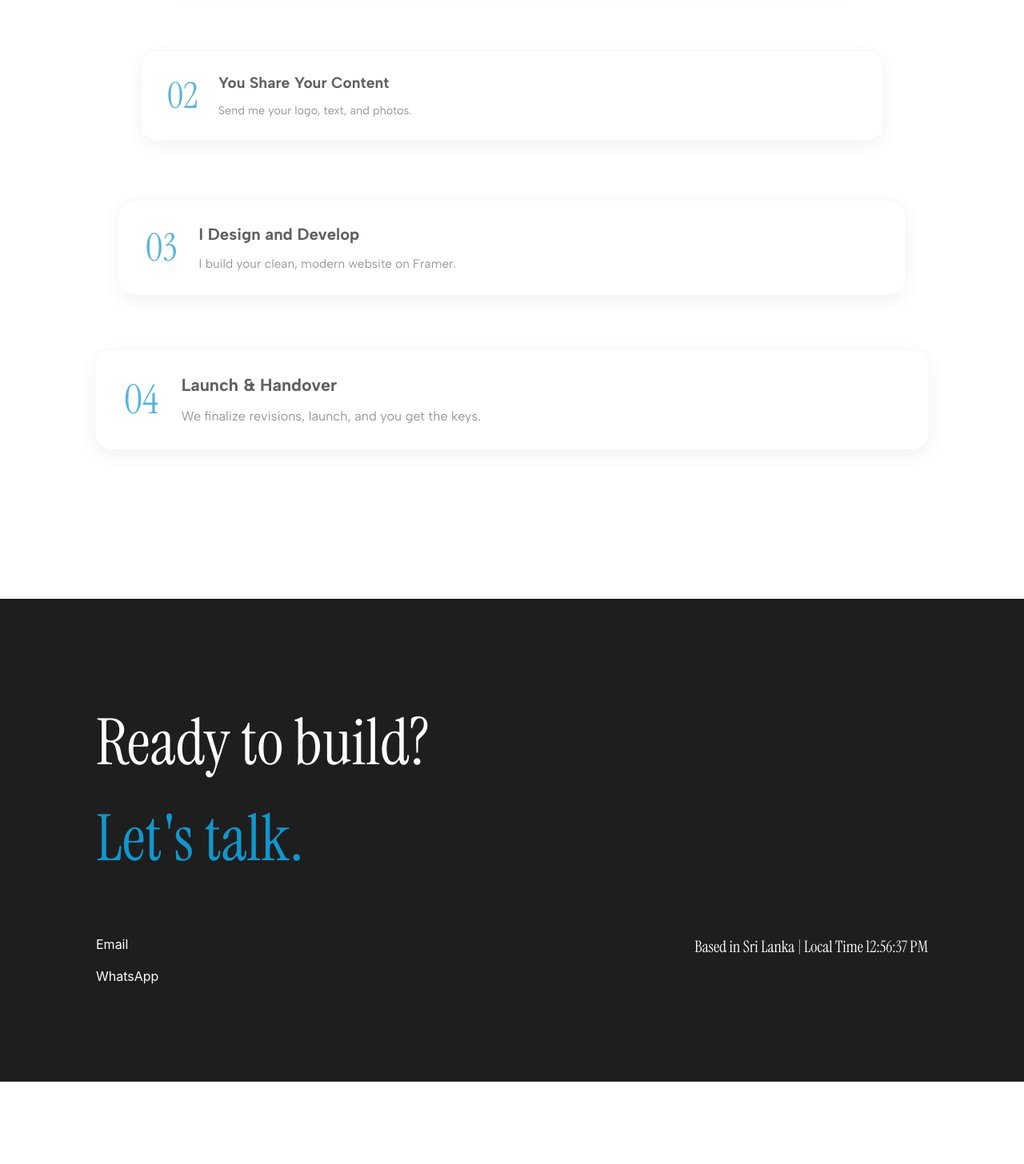
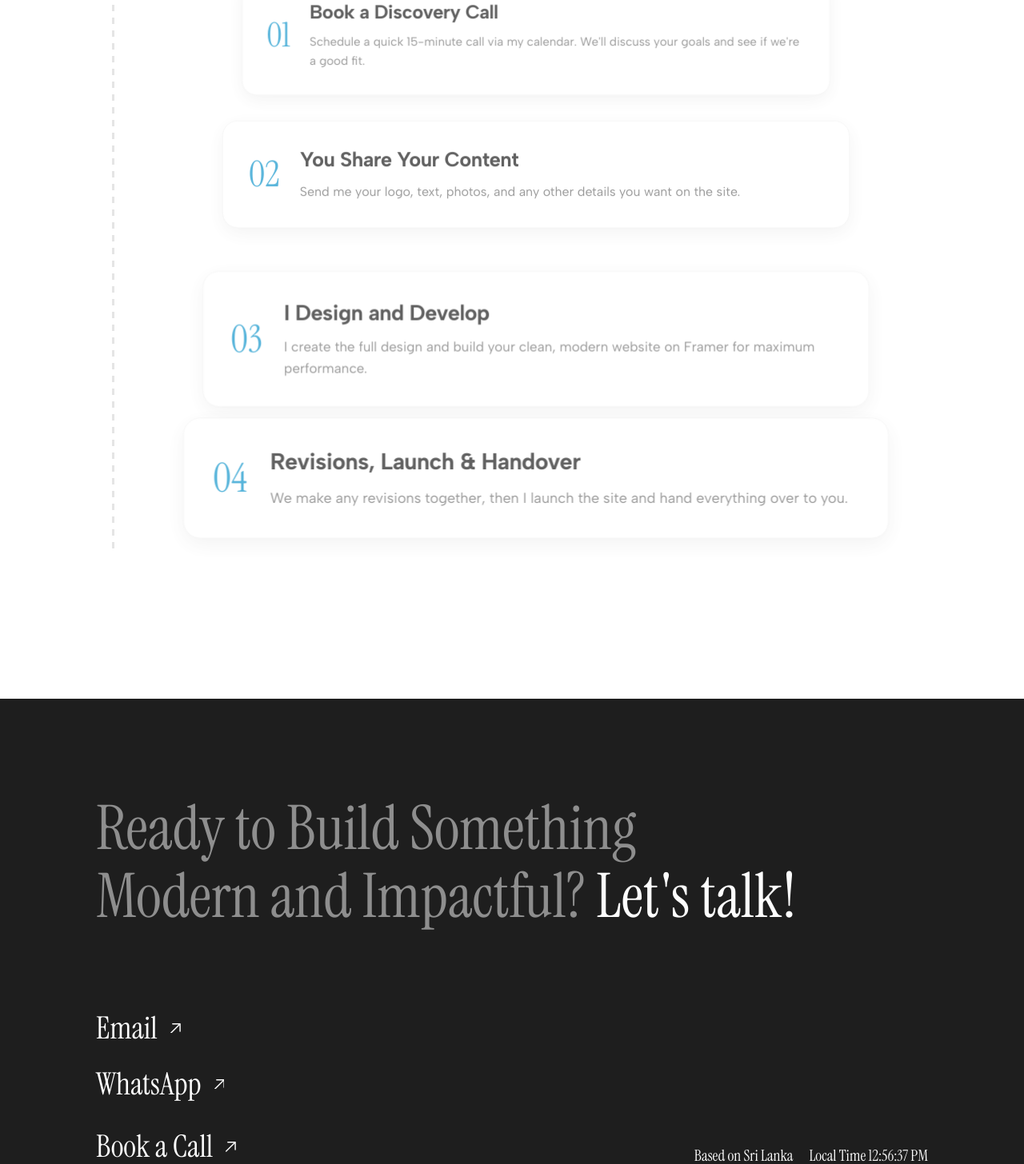
Before and after one commit to maheshikabandara/MaheshikaBandaraPortfolio, a React (Vite) app: page / in a window 1280 px wide. Shown: the part 5080-6536 px from the top of the page at 80% size. Before the commit the page ends 6433 px from the top, so only its background shows below. Built offline with nearby package versions, Linux system fonts and the light colour scheme.

Commit message:
Update AnimatedPortfolio.tsx

```diff
--- a/src/app/components/AnimatedPortfolio.tsx
+++ b/src/app/components/AnimatedPortfolio.tsx
@@ -320,6 +320,7 @@ function PricingSection() {
   );
 }
 // --- Process Section ---
+// --- Process Section ---
 interface ProcessCardProps {
   index: number;
   title: string;
@@ -329,24 +330,45 @@ interface ProcessCardProps {
 
 function ProcessCard({ index, title, description, totalCards }: ProcessCardProps) {
   const containerRef = useRef<HTMLDivElement>(null);
-  const { scrollYProgress } = useScroll({ target: containerRef, offset: ["start center", "end center"] });
+
+  const { scrollYProgress } = useScroll({
+    target: containerRef,
+    offset: ["start center", "end center"]
+  });
+
   const rangeStart = index / totalCards;
   const rangeEnd = (index + 1) / totalCards;
+
   const cardProgress = useTransform(scrollYProgress, [rangeStart, rangeEnd], [0, 1]);
   const scale = useTransform(cardProgress, [0, 0.5, 1], [0.9 - (totalCards - index - 1) * 0.05, 0.95, 1]);
   const y = useTransform(cardProgress, [0, 1], [(totalCards - index - 1) * 30, 0]);
+  const rotateX = useTransform(cardProgress, [0, 1], [2, 0]);
   const opacity = useTransform(cardProgress, [0, 0.3, 1], [0.7, 0.85, 1]);
+
   const num = (index + 1).toString().padStart(2, '0');
 
   return (
     <div ref={containerRef} className="h-[260px] md:h-[220px] sm:h-[180px]">
-      <motion.div style={{ scale, y, opacity }} className="sticky top-[150px] md:top-[120px]">
-        <div className="relative rounded-[24px] shrink-0 w-full bg-white shadow-[0px_8px_30px_rgba(0,0,0,0.08)] border border-[#f2f2f2] p-[32px] md:px-[40px]">
-          <div className="flex flex-col md:flex-row items-start md:items-center gap-[20px] md:gap-[32px]">
-            <p className="font-['Instrument_Serif',serif] text-[#1296cc] text-[40px] md:text-[56px] leading-none">{num}</p>
-            <div className="flex flex-col gap-[12px]">
-              <p className="font-['Albert_Sans',sans-serif] font-bold text-[#1e1e1e] text-[24px]">{title}</p>
-              <p className="font-['Albert_Sans',sans-serif] text-[#6d6d6d] text-[18px]">{description}</p>
+      <motion.div
+        style={{ scale, y, rotateX, opacity }}
+        className="sticky top-[150px] md:top-[120px]"
+      >
+        <div className="relative rounded-[24px] shrink-0 w-full bg-white shadow-[0px_8px_30px_rgba(0,0,0,0.08)] border border-[#f2f2f2] hover:shadow-[0px_12px_40px_rgba(0,0,0,0.12)] transition-shadow">
+          <div aria-hidden="true" className="absolute inset-0 pointer-events-none rounded-[24px]" />
+
+          <div className="flex flex-col md:flex-row items-start md:items-center px-[24px] py-[32px] md:px-[40px] md:py-[40px] gap-[20px] md:gap-[32px]">
+            <div className="flex items-center justify-center shrink-0">
+              <p className="font-['Instrument_Serif',serif] text-[#1296cc] text-[40px] md:text-[56px] leading-none">
+                {num}
+              </p>
+            </div>
+            <div className="flex flex-col gap-[12px] items-start flex-1">
+              <p className="font-['Albert_Sans',sans-serif] font-bold text-[#1e1e1e] text-[24px] md:text-[32px] leading-[1.3] tracking-[-0.02em]">
+                {title}
+              </p>
+              <p className="font-['Albert_Sans',sans-serif] text-[#6d6d6d] text-[16px] md:text-[20px] leading-[1.6]">
+                {description}
+              </p>
             </div>
           </div>
         </div>
@@ -357,22 +379,56 @@ function ProcessCard({ index, title, description, totalCards }: ProcessCardProps
 
 function ProcessSection() {
   const sectionRef = useRef<HTMLDivElement>(null);
-  const { scrollYProgress } = useScroll({ target: sectionRef, offset: ["start center", "end center"] });
+
+  const { scrollYProgress } = useScroll({
+    target: sectionRef,
+    offset: ["start center", "end center"]
+  });
+
   const processSteps = [
-    { title: "Book a Discovery Call", description: "Schedule a 15-minute call to discuss your goals." },
-    { title: "You Share Your Content", description: "Send me your logo, text, and photos." },
-    { title: "I Design and Develop", description: "I build your clean, modern website on Framer." },
-    { title: "Launch & Handover", description: "We finalize revisions, launch, and you get the keys." }
+    { title: "Book a Discovery Call", description: "Schedule a quick 15-minute call via my calendar. We'll discuss your goals and see if we're a good fit." },
+    { title: "You Share Your Content", description: "Send me your logo, text, photos, and any other details you want on the site." },
+    { title: "I Design and Develop", description: "I create the full design and build your clean, modern website on Framer for maximum performance." },
+    { title: "Revisions, Launch & Handover", description: "We make any revisions together, then I launch the site and hand everything over to you." }
   ];
 
   return (
     <AnimatedSection delay={0.1} id="process">
-      <div className="bg-white py-[100px] px-[20px] md:px-[60px] max-w-[1440px] mx-auto">
-        <h2 className="font-['Instrument_Serif',serif] text-[40px] md:text-[64px] text-center mb-[80px]">My Process</h2>
-        <div ref={sectionRef} className="relative w-full">
+      <div className="bg-white relative w-full py-[100px] md:py-[140px] overflow-hidden" data-name="Process">
+        <div className="flex flex-col gap-[60px] md:gap-[80px] items-center relative w-full px-[20px] md:px-[60px] lg:px-[120px]">
+          <div className="flex flex-col items-center relative w-full max-w-[1440px] mx-auto">
+            <p className="font-['Instrument_Serif',serif] leading-[1.1] text-[#1e1e1e] text-center tracking-[-0.02em] w-full" style={{ fontSize: 'clamp(40px, 5vw, 80px)' }}>
+              Process Built for Clarity,<br />
+              <span className="text-[#6d6d6d]">Speed and Smooth Delivery</span>
+            </p>
+          </div>
+          <div ref={sectionRef} className="relative w-full max-w-[1440px] mx-auto">
+            <div className="absolute left-[8px] md:left-[20px] top-[40px] bottom-[40px] w-[3px] z-10 hidden sm:block">
+              <div
+                className="absolute inset-0 w-full h-full"
+                style={{ backgroundImage: 'linear-gradient(to bottom, #e5e5e5 50%, transparent 50%)', backgroundSize: '3px 16px' }}
+              />
+              <motion.div
+                className="absolute top-0 left-0 w-full"
+                style={{
+                  height: useTransform(scrollYProgress, [0, 1], ["0%", "100%"]),
+                  backgroundImage: 'linear-gradient(to bottom, #1296cc 50%, transparent 50%)',
+                  backgroundSize: '3px 16px'
+                }}
+              />
+            </div>
+            <div className="w-full pl-[0px] sm:pl-[40px] md:pl-[60px] flex flex-col">
               {processSteps.map((step, index) => (
-            <ProcessCard key={index} index={index} title={step.title} description={step.description} totalCards={processSteps.length} />
+                <ProcessCard
+                  key={index}
+                  index={index}
+                  title={step.title}
+                  description={step.description}
+                  totalCards={processSteps.length}
+                />
               ))}
+            </div>
+          </div>
         </div>
       </div>
     </AnimatedSection>
@@ -389,8 +445,8 @@ function LiveTime() {
     return () => clearInterval(interval);
   }, []);
   return (
-    <div className="font-['Instrument_Serif',serif] text-[20px] text-[#fdfdfd]">
-      <p>Based in Sri Lanka | Local Time {time}</p>
+    <div className="flex flex-col sm:flex-row font-['Instrument_Serif',serif] gap-[8px] sm:gap-[20px] items-start sm:items-center leading-[1.2] text-[#fdfdfd]" style={{ fontSize: 'clamp(16px, 1.5vw, 28px)' }}>
+      <p className="whitespace-nowrap">Based on Sri Lanka</p><p className="whitespace-nowrap">Local Time {time}</p>
     </div>
   );
 }
@@ -398,19 +454,52 @@ function LiveTime() {
 function ContactFooter() {
   return (
     <AnimatedSection delay={0.1} id="contact">
-      <div className="bg-[#1e1e1e] min-h-[60vh] flex flex-col p-[60px] md:p-[120px]">
-        <div className="flex-1 flex flex-col justify-between w-full max-w-[1440px] mx-auto">
-          <div className="font-['Instrument_Serif',serif] text-[40px] md:text-[80px] text-[#fdfdfd]">
-            <p>Ready to build?</p>
-            <a href="https://cal.com/maheshikabandara/15min" className="text-[#1296cc] hover:underline">Let's talk.</a>
+      <div className="bg-[#1e1e1e] min-h-screen flex flex-col pt-[80px] md:pt-[120px] relative w-full overflow-hidden" data-name="Contact + Footer">
+        <div className="flex-1 flex flex-col justify-center w-full px-[20px] md:px-[60px] lg:px-[120px] z-10">
+          <div className="flex flex-col gap-[60px] md:gap-[100px] w-full max-w-[1440px] mx-auto">
+            <div className="font-['Instrument_Serif',serif] w-full" style={{ fontSize: 'clamp(40px, 6vw, 100px)' }}>
+              <p className="leading-[1.1] text-[#fdfdfd]/50">Ready to Build Something</p>
+              <p className="leading-[1.1]">
+                <span className="text-[#fdfdfd]/50">Modern and Impactful? </span>
+                <a href="https://cal.com/maheshikabandara/15min" target="_blank" rel="noopener noreferrer" className="text-[#fdfdfd] hover:text-[#1296cc] cursor-pointer transition-colors duration-300">
+                  Let's talk!
+                </a>
+              </p>
             </div>
-          <div className="mt-[60px] flex flex-col md:flex-row justify-between gap-[40px]">
-            <div className="flex flex-col gap-[16px]">
-              <a href="mailto:hello@maheux.me" className="text-[#fdfdfd] hover:text-[#1296cc]">Email</a>
-              <a href="https://wa.me/94707170906" className="text-[#fdfdfd] hover:text-[#1296cc]">WhatsApp</a>
+            <div className="flex flex-col md:flex-row items-start md:items-end justify-between w-full gap-[40px] md:gap-0">
+              <div className="flex flex-col gap-[16px] md:gap-[24px] items-start">
+                <a href="mailto:hello@maheux.me" className="flex gap-[16px] items-center cursor-pointer group">
+                  <p className="font-['Instrument_Serif',serif] leading-[1.2] text-[#fdfdfd] group-hover:text-[#1296cc] transition-colors" style={{ fontSize: 'clamp(24px, 3vw, 48px)' }}>Email</p>
+                  <svg className="w-[0.8em] h-[0.8em]" fill="none" viewBox="0 0 18 18">
+                    <path d={svgPaths.p33ee37f2} className="fill-[#FDFDFD] group-hover:fill-[#1296cc] transition-colors" />
+                  </svg>
+                </a>
+                <a href="https://wa.me/94707170906" target="_blank" rel="noopener noreferrer" className="flex gap-[16px] items-center cursor-pointer group">
+                  <p className="font-['Instrument_Serif',serif] leading-[1.2] text-[#fdfdfd] group-hover:text-[#1296cc] transition-colors" style={{ fontSize: 'clamp(24px, 3vw, 48px)' }}>WhatsApp</p>
+                  <svg className="w-[0.8em] h-[0.8em]" fill="none" viewBox="0 0 18 18">
+                    <path d={svgPaths.p33ee37f2} className="fill-[#FDFDFD] group-hover:fill-[#1296cc] transition-colors" />
+                  </svg>
+                </a>
+                <a href="https://cal.com/maheshikabandara/15min" target="_blank" rel="noopener noreferrer" className="flex gap-[16px] items-center cursor-pointer group mt-[8px]">
+                  <p className="font-['Instrument_Serif',serif] leading-[1.2] text-[#fdfdfd] group-hover:text-[#1296cc] transition-colors" style={{ fontSize: 'clamp(24px, 3vw, 48px)' }}>Book a Call</p>
+                  <svg className="w-[0.8em] h-[0.8em]" fill="none" viewBox="0 0 18 18">
+                    <path d={svgPaths.p33ee37f2} className="fill-[#FDFDFD] group-hover:fill-[#1296cc] transition-colors" />
+                  </svg>
+                </a>
               </div>
+              <div className="flex items-end justify-start md:justify-end">
                 <LiveTime />
               </div>
+            </div>
+          </div>
+        </div>
+
+        <div className="relative w-full flex items-end justify-center mt-auto overflow-hidden select-none z-20">
+          <a href="mailto:hello@maheux.me" className="cursor-pointer hover:opacity-80 transition-opacity duration-300">
+            <p className="font-['Albert_Sans',sans-serif] font-bold text-[#fdfdfd] text-center whitespace-nowrap tracking-tighter opacity-50" style={{ fontSize: '28vw', lineHeight: '0.75', marginBottom: '-1%' }}>
+              maheux.
+            </p>
+          </a>
         </div>
       </div>
     </AnimatedSection>
@@ -419,14 +508,45 @@ function ContactFooter() {
 
 // --- Project Details Subpage ---
 function ProjectDetailsPage({ project, onBack }: { project: any, onBack: () => void }) {
-  useEffect(() => { window.scrollTo(0, 0); }, [project]);
+  useEffect(() => {
+    window.scrollTo(0, 0);
+  }, [project]);
+
   return (
-    <div className="w-full bg-[#fdfdfd] py-[100px] px-[20px] md:px-[120px]">
-      <button onClick={onBack} className="mb-[40px] text-[#6d6d6d] hover:text-[#1296cc]">← Back to Home</button>
-      <h1 className="text-[64px] font-['Instrument_Serif',serif]">{project.title}</h1>
-      <p className="text-[20px] text-[#6d6d6d] mt-[20px]">{project.description}</p>
-      <img src={project.fullImg} alt={project.title} className="mt-[60px] w-full rounded-[24px]" />
+    <motion.div
+      initial={{ opacity: 0, y: 30 }}
+      animate={{ opacity: 1, y: 0 }}
+      transition={{ duration: 0.6, ease: [0.16, 1, 0.3, 1] }}
+      className="w-full flex flex-col items-center bg-[#fdfdfd]"
+    >
+      <div className="w-full flex flex-col items-center pt-[60px] md:pt-[100px] pb-[80px] md:pb-[120px]">
+
+        <div className="w-full flex justify-start mb-[40px] md:mb-[60px] px-[20px] md:px-[60px] lg:px-[120px] max-w-[1440px] mx-auto">
+          <div
+            onClick={onBack}
+            className="cursor-pointer flex items-center gap-[8px] text-[#6d6d6d] hover:text-[#1296cc] font-['Albert_Sans',sans-serif] transition-colors"
+            style={{ fontSize: 'clamp(16px, 1.5vw, 20px)' }}
+          >
+            <svg className="w-[20px] h-[20px]" fill="none" viewBox="0 0 24 24" stroke="currentColor">
+              <path strokeLinecap="round" strokeLinejoin="round" strokeWidth={2} d="M10 19l-7-7m0 0l7-7m-7 7h18" />
+            </svg>
+            Back to Home
           </div>
+        </div>
+
+        <div className="flex flex-col items-center gap-[12px] mb-[60px] md:mb-[80px] px-[20px] md:px-[60px] lg:px-[120px] max-w-[1200px] mx-auto text-center">
+          <h1 className="font-['Instrument_Serif',serif] text-[#1e1e1e] leading-[1.1] tracking-[-0.28px]" style={{ fontSize: 'clamp(48px, 6vw, 90px)' }}>{project.title}</h1>
+          <p className="font-['Albert_Sans',sans-serif] font-medium text-[#1296cc]" style={{ fontSize: 'clamp(18px, 2vw, 24px)' }}>{project.category}</p>
+          <p className="font-['Albert_Sans',sans-serif] text-[#6d6d6d] mt-[16px] leading-[1.6]" style={{ fontSize: 'clamp(16px, 1.5vw, 20px)' }}>{project.description}</p>
+        </div>
+
+        <div className="w-full px-[20px] md:px-[60px] lg:px-[120px] max-w-[1440px] mx-auto">
+            <div className="w-full rounded-[16px] md:rounded-[24px] overflow-hidden shadow-[0_12px_40px_rgba(0,0,0,0.08)] bg-[#f5f5f5]">
+              <img src={project.fullImg} alt={project.title} className="w-full h-auto object-cover" />
+            </div>
+        </div>
+      </div>
+    </motion.div>
   );
 }
 
@@ -435,11 +555,15 @@ export default function AnimatedPortfolio() {
   const [currentView, setCurrentView] = useState<'home' | 'project'>('home');
   const [activeProject, setActiveProject] = useState<any>(null);
 
+  // Initial load hash detection to auto-scroll when visiting direct links
   useEffect(() => {
     const hash = window.location.hash;
     if (hash) {
       const id = hash.replace('#', '');
-      setTimeout(() => { scrollToSection(id); }, 500);
+      // Slight delay to ensure elements are rendered before scrolling
+      setTimeout(() => {
+        scrollToSection(id);
+      }, 500);
     }
   }, []);
 
@@ -458,7 +582,7 @@ export default function AnimatedPortfolio() {
   };
 
   return (
-    <div className="w-full bg-white relative flex flex-col">
+    <div className="w-full bg-white relative flex flex-col overflow-clip">
       {currentView === 'home' ? (
         <>
           <Hero onNavClick={handleNavClick} />
@@ -468,7 +592,20 @@ export default function AnimatedPortfolio() {
           <ProcessSection />
         </>
       ) : (
-        <ProjectDetailsPage project={activeProject} onBack={() => setCurrentView('home')} />
+        <div className="w-full bg-[#fdfdfd]">
+          <div className="w-full flex justify-center pt-[32px] px-[20px] md:px-[60px] lg:px-[120px] relative z-20">
+            <Nav onNavClick={handleNavClick} isDarkText={true} />
+          </div>
+          {activeProject && (
+            <ProjectDetailsPage
+              project={activeProject}
+              onBack={() => {
+                setCurrentView('home');
+                setTimeout(() => scrollToSection('works'), 100);
+              }}
+            />
+          )}
+        </div>
       )}
       <ContactFooter />
       <BackToTopButton />
```
Lines whose indentation alone changed are shown as unchanged.
